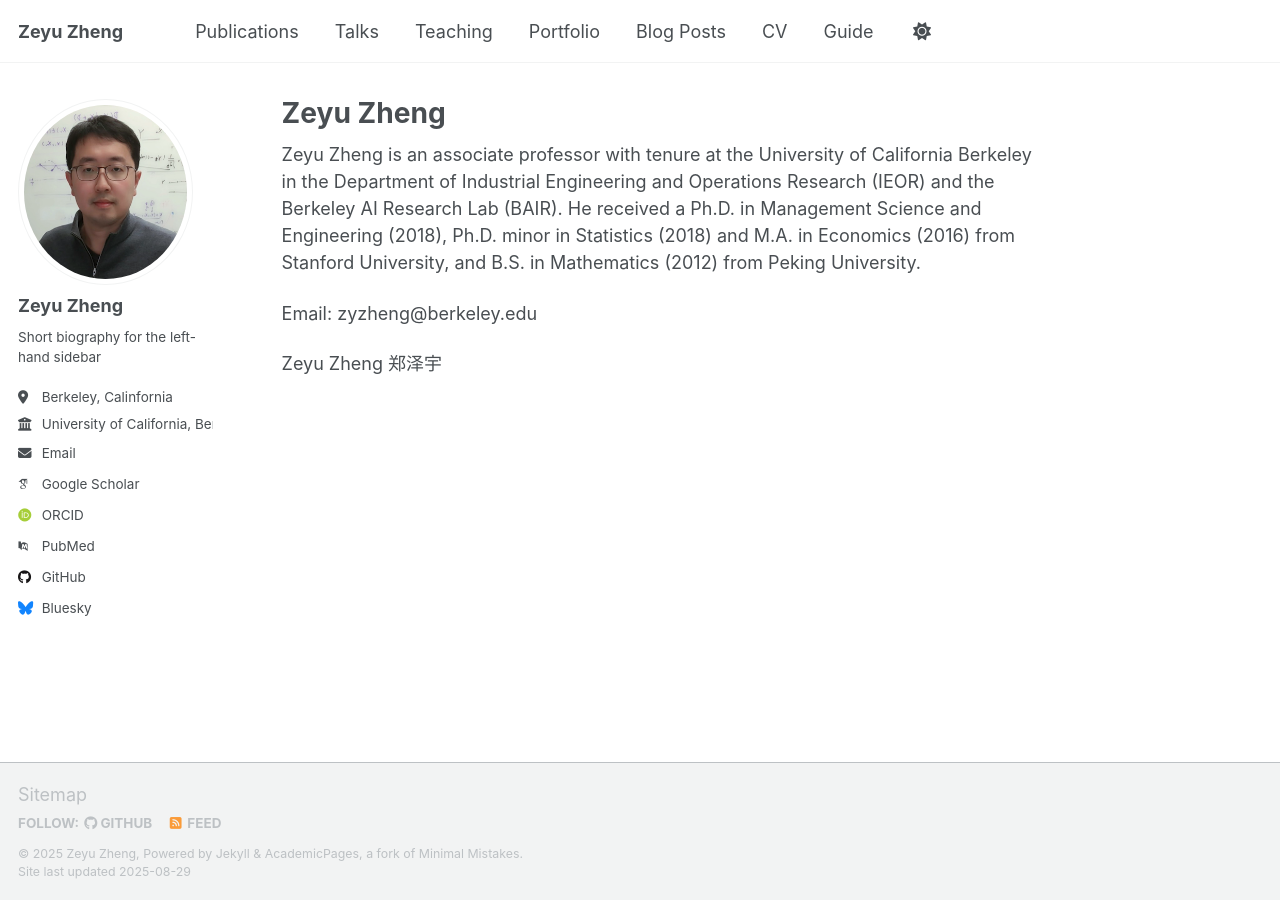
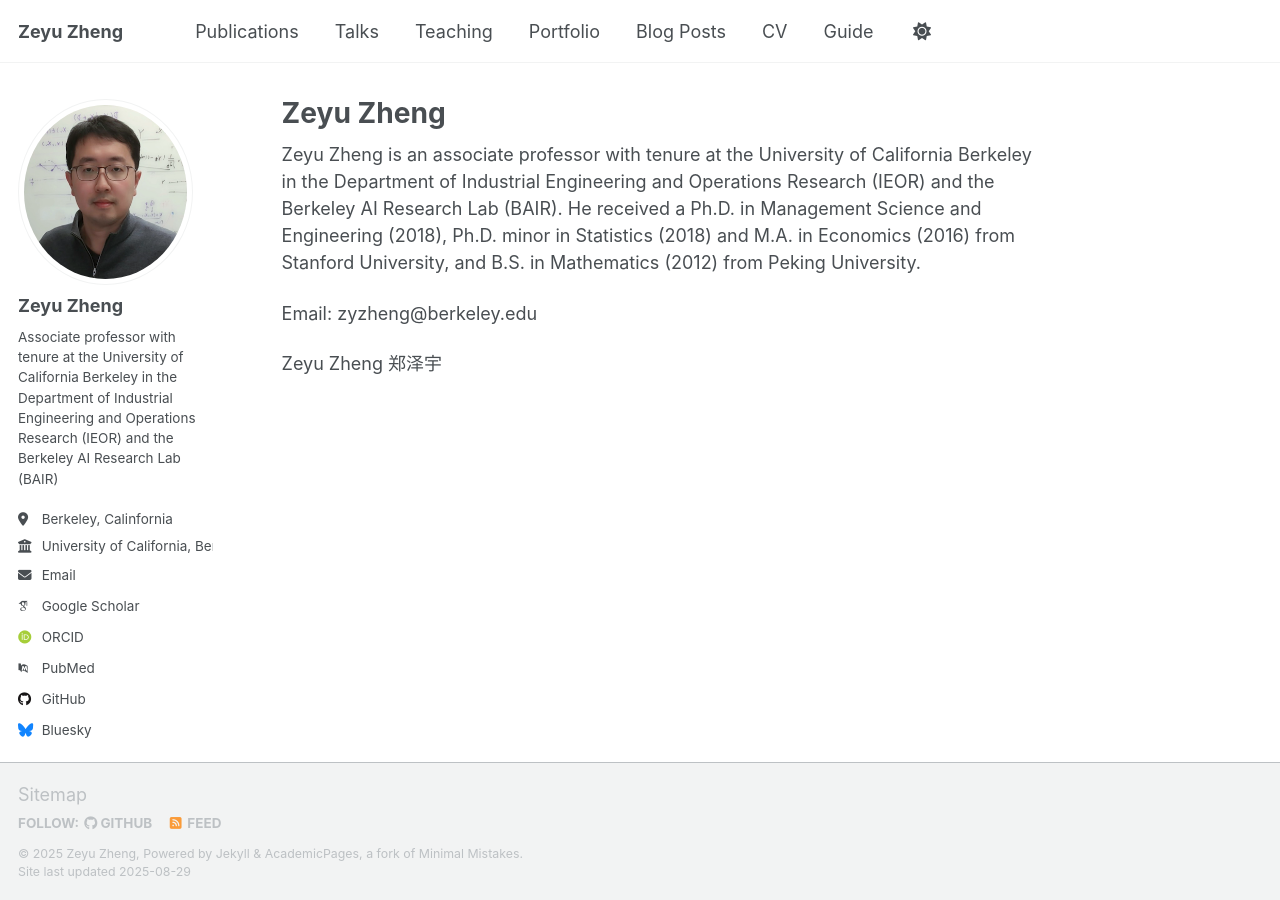
Before and after one commit to zheng80/zheng80.github.io, a Jekyll site: the page built from _pages/about.md, in a window 1280 px wide. Built offline with Jekyll 4.4.1, drawn with Linux system fonts in a browser that asks for light colours; some web fonts are replaced; a script that is not in the unit is left out.

Commit message:
Update _config.yml

```diff
--- a/_config.yml
+++ b/_config.yml
@@ -25,7 +25,7 @@ author:
   avatar           : "profile.png"
   name             : "Zeyu Zheng"
   pronouns         : # example: "she/her"
-  bio              : "Short biography for the left-hand sidebar"
+  bio              : "Associate professor with tenure at the University of California Berkeley in the Department of Industrial Engineering and Operations Research (IEOR) and the Berkeley AI Research Lab (BAIR)"
   location         : "Berkeley, Calinfornia"
   employer         : "University of California, Berkeley"
   uri              : # URL
```
